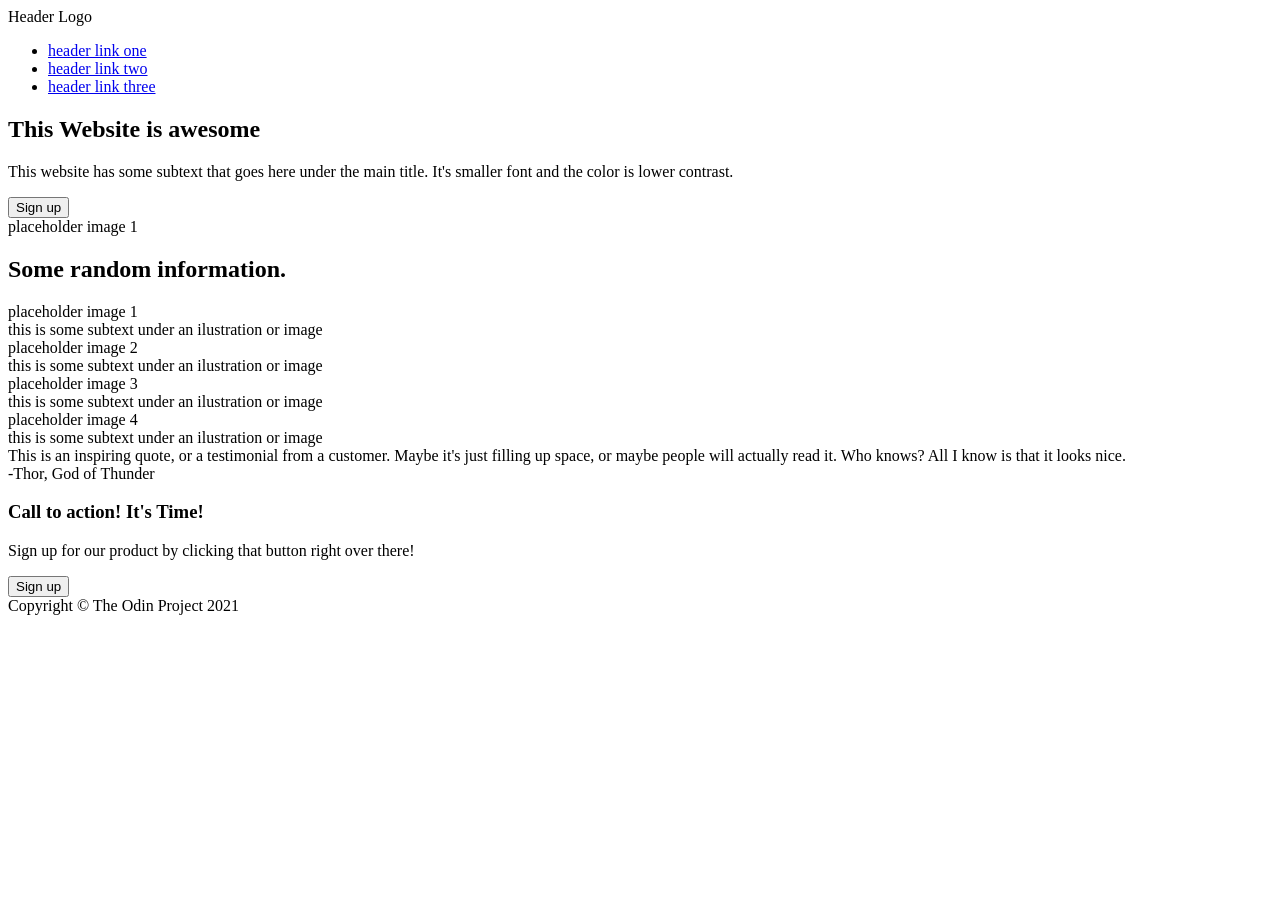
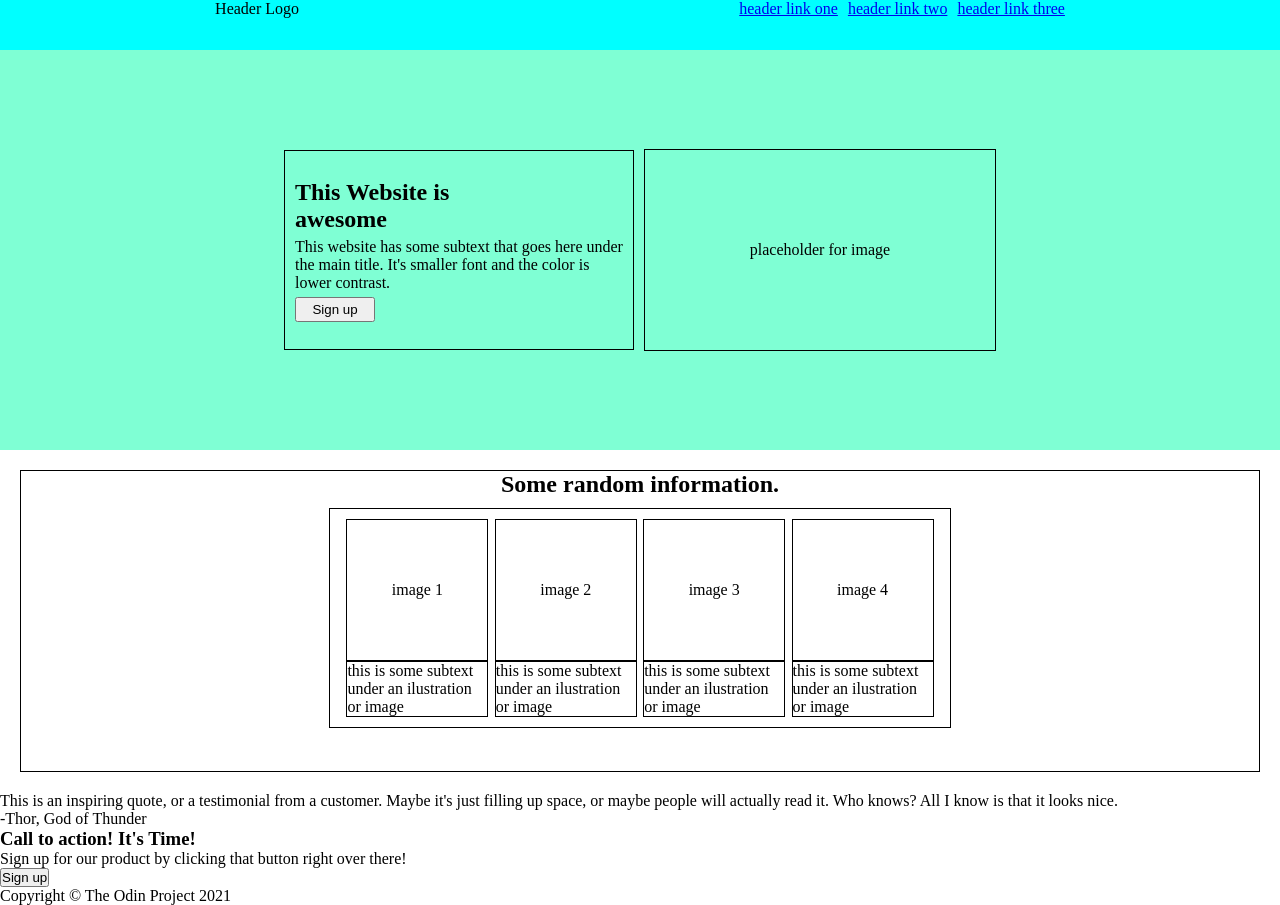
Before and after one commit to pedrohmtoledo/landing-page, a plain HTML site: page index.html in a window 1280 px wide. Before the commit the page ends 800 px from the top, so only its background shows below. Drawn offline with Linux system fonts and the light colour scheme.

Commit message:
Coding CSS for the landing page
Coded the section section of the landing page

```diff
--- a/index.html
+++ b/index.html
@@ -23,26 +23,28 @@
             <p>This website has some subtext that goes here under the main title. It's smaller font and the color is lower contrast.</p>
             <button> Sign up</button>
         </div>
-        <div class="imgage">placeholder image 1</div>
+        <div class="placeholderimg">placeholder for image</div>
     </header>
     <section class="section">
         <div class="container">
             <h2>Some random information.</h2>
-            <div class="section">
-                <div class="img">placeholder image 1</div>
+            <div class="boxes">
+                <div class="box">
+                    <div class="img">image 1</div>
                      <div class="text">this is some subtext under an ilustration or image</div>
                 </div>
-            <div class="section">
-                <div class="img">placeholder image 2</div>
+                <div class="box">
+                    <div class="img">image 2</div>
                     <div class="text">this is some subtext under an ilustration or image</div>
                 </div>
-            <div class="section">
-                <div class="img">placeholder image 3</div>
+                <div class="box">
+                    <div class="img">image 3</div>
                     <div class="text">this is some subtext under an ilustration or image</div>
                 </div>
-            <div class="section">
-                <div class="img">placeholder image 4</div>
+                <div class="box">
+                    <div class="img">image 4</div>
                     <div class="text">this is some subtext under an ilustration or image</div>
+                </div>
             </div>
         </div>
     </section>
--- a/style.css
+++ b/style.css
@@ -0,0 +1,115 @@
+* {
+    margin: 0;
+    padding: 0;
+
+}
+
+body {
+    display: flex;
+    flex-direction: column;
+}
+
+.container {
+    width: 100%;
+}
+.nav .container{
+    display: flex;
+    justify-content: space-around;
+    height: 50px;
+    background-color: aqua;
+}
+.navopt {
+    display: flex;
+}
+
+li {
+    margin-left: 10px;
+    list-style-type: none;
+}
+
+header{
+    display: flex;
+    align-items: center;
+    min-height: 400px;
+    justify-content: center;
+    gap: 10px;
+    background-color: aquamarine;
+}
+header .container{
+    border: 1px solid;
+    width: 350px;
+    height: 200px;
+    justify-content: center;
+    display: flex;
+    flex-direction: column;
+    flex-wrap: wrap;
+    gap: 5px;
+    padding: 10px;
+    box-sizing: border-box;
+
+}
+header .container h2{
+    width: 250px;
+
+}
+header .container button {
+    width: 80px;
+    height: 25px;
+}
+
+.placeholderimg {
+    display: flex;
+    align-items: center;
+    justify-content: center;
+    border: 1px solid;
+    height: 200px;
+    width: 350px;
+}
+
+section {
+    display: flex;
+    justify-content: center;
+    padding: 20px;
+}
+section .container {
+    display: flex;
+    flex-direction: column;
+    gap: 10px;
+    border: 1px solid;
+    flex-wrap: wrap;
+    align-items: center;
+    min-height: 300px;
+}
+
+.boxes {
+    display: flex;
+    align-items: center;
+    border: 1px solid;
+    width: 600px;
+    padding: 10px;
+    justify-content: space-evenly;
+}
+
+.box {
+    display: flex;
+    flex-direction: column;
+    align-items: center;
+    box-sizing: border-box;
+}
+
+.box .img {
+    border: 1px solid;
+    height: 140px;
+    width: 140px;
+    display: flex;
+    justify-content: center;
+    align-items: center;
+}
+
+.box .text {
+    width: 140px;
+    border: 1px solid;
+    display: flex;
+    justify-content: center;
+    align-items: center;
+}
```
Lines whose indentation alone changed are shown as unchanged.
